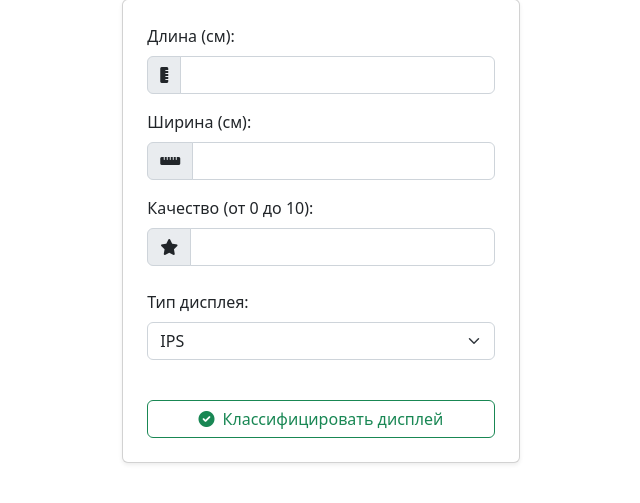
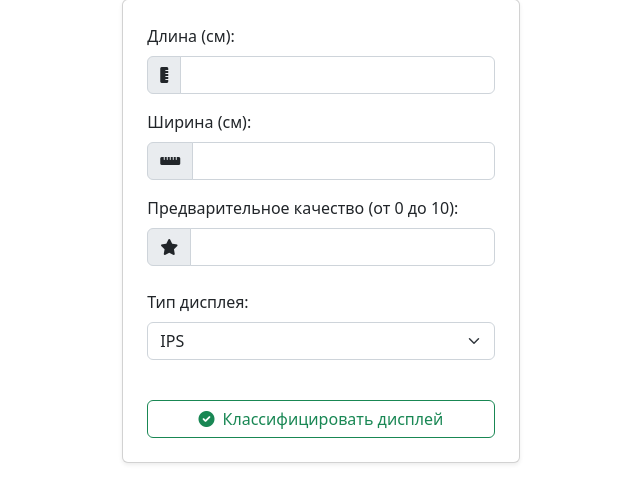
Before and after one commit to Arthicsu/ArthicsuGPT, a FastAPI app: page / in a window 1280 px wide. Shown: the part 230-733 px from the top of the page, without its empty margins (319-959 px from the left). Run offline with FastAPI, Linux system fonts and the light colour scheme; parts of the project's set-up code (start-up, migrations or seed data) failed here and were passed over.

Commit message:
template bugfixes

```diff
--- a/templates/display_form.html
+++ b/templates/display_form.html
@@ -22,7 +22,7 @@
                                     </div>
                                 </div>
                                 <div class="mb-4">
-                                    <label class="form-label" for="quality">Качество (от 0 до 10):</label>
+                                    <label class="form-label" for="quality">Предварительное качество (от 0 до 10):</label>
                                     <div class="input-group">
                                         <span class="input-group-text"><i class="fa-solid fa-star"></i></span>
                                         <input type="number" class="form-control" id="quality" name="quality" required>
--- a/templates/display_result.html
+++ b/templates/display_result.html
@@ -9,8 +9,9 @@
                             <p class="mb-3"><strong>Длина:</strong> {{ length }} см</p>
                             <p class="mb-3"><strong>Ширина:</strong> {{ width }} см</p>
                             <p class="mb-3"><strong>Качество (от 0 до 10):</strong> {{ quality }}</p>
+                            <p class="mb-3"><strong>Указанный тип дисплея: </strong> {{ Type }}</p>
                             <p class="mb-4"><strong>Уровень дефекта (от 0 до 1):</strong> <span id="defect_level" class="">{{ defect_level }}</span></p>
-                            <p class="mb-4"><strong>Оценка качества (от 0 до 10):</strong> <span id="quality_score" class="">{{ quality_score }}</span></p>
+                            <p class="mb-4"><strong>Оценка качества по мнению модели (от 0 до 10):</strong> <span id="quality_score" class="">{{ quality_score }}</span></p>
                             <br>
                             <a href="/" class="btn btn-outline-success w-100">Вернуться к форме</a>
                         </div>
```
